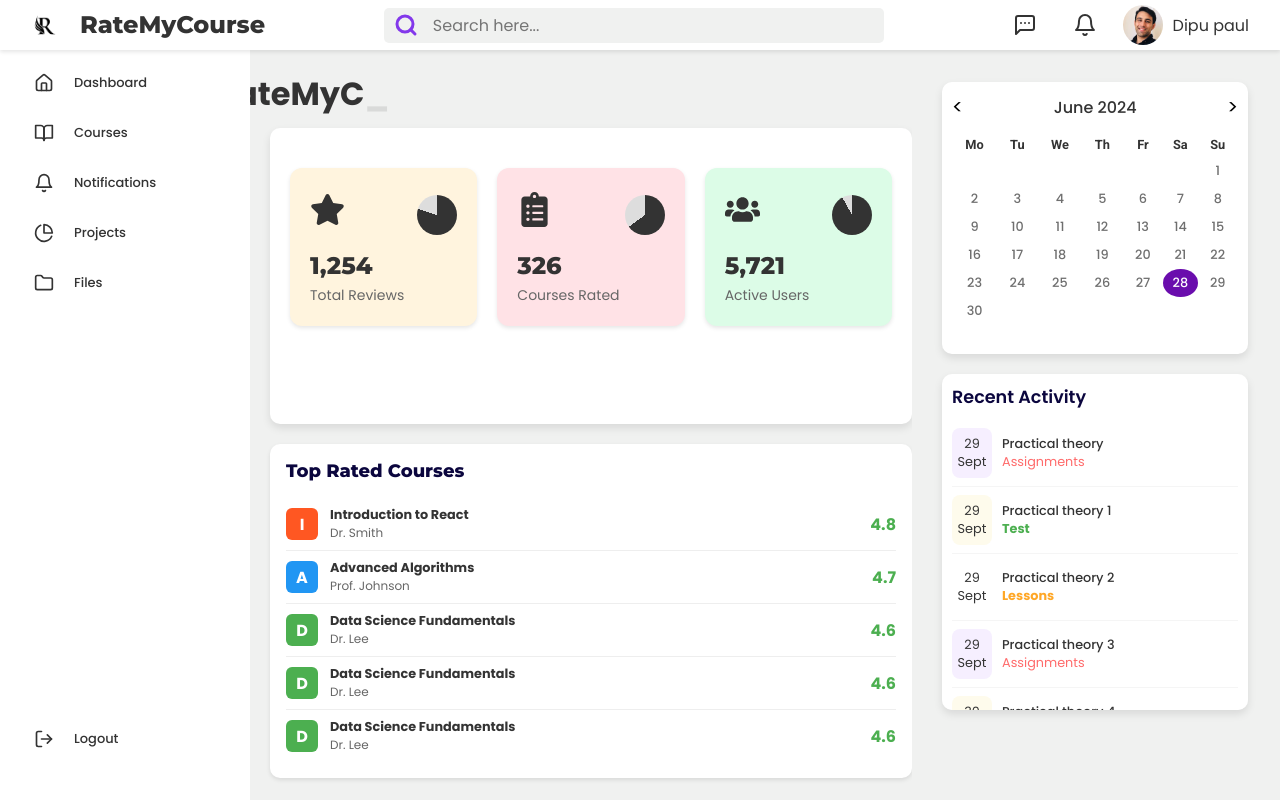
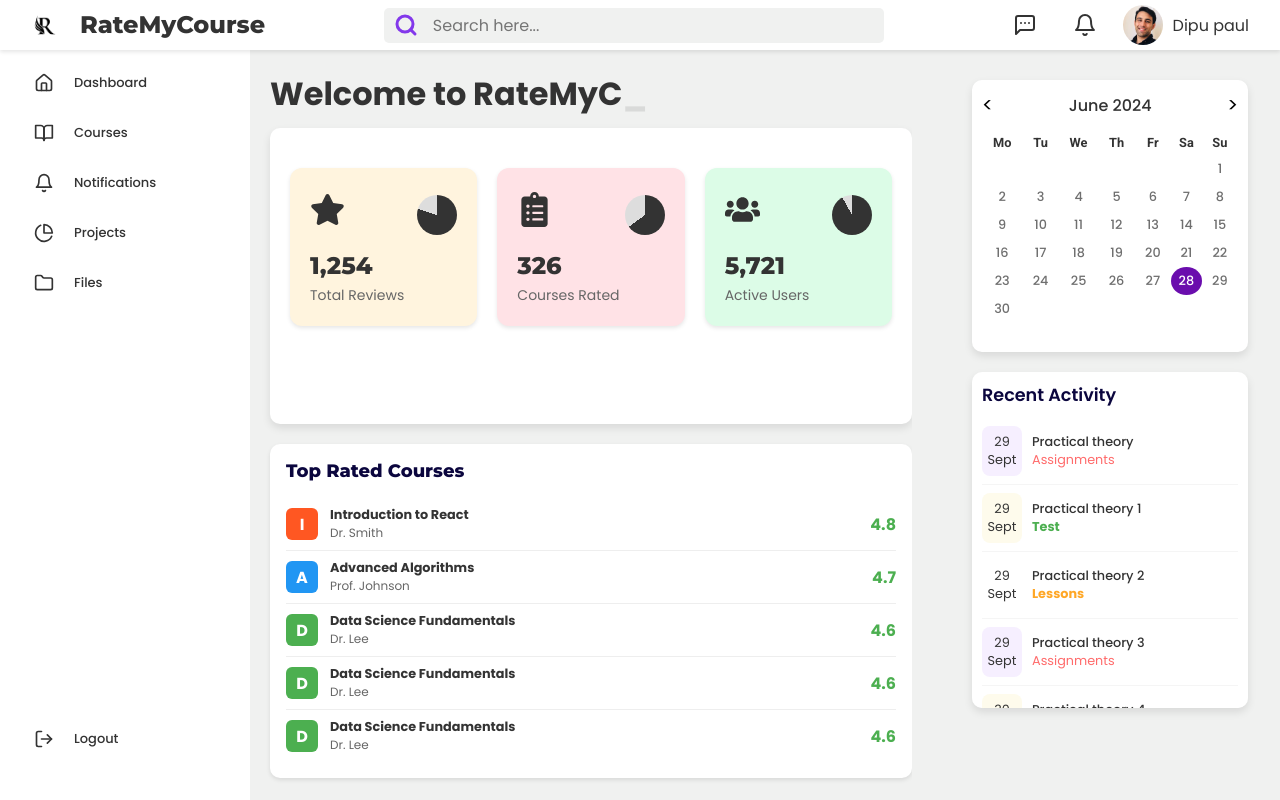
Before and after one commit to aditya19lohia/course_project, a React (Create React App) app in the folder client/: page /home in a window 1280 px wide. Built offline with nearby package versions, Linux system fonts and the light colour scheme.

Commit message:
recitifies right column padding

```diff
--- a/client/src/components/DynamicGreeting/DynamicGreeting.css
+++ b/client/src/components/DynamicGreeting/DynamicGreeting.css
@@ -5,7 +5,7 @@
 .title-text {
   font-family: 'Roboto',sans-serif;
   font-weight: normal;
-  width: 900px;
+  width: 100%;
   font-size: 1rem;
   color: var(--text-color);
   text-align: left;
--- a/client/src/index.css
+++ b/client/src/index.css
@@ -32,6 +32,9 @@ p, span, a, li, input, button {
 
 
 :root {
+  --sidebar-width: 15rem; /* Adjust the sidebar width as needed */
+  --topbar-height: 3rem; /* Adjust the top bar height as needed */
+  --right-column-width: 24%; /* Adjust the right column width as needed */
   --body-color: #f0f1f0;
   --sidebar-color: #FFFFFF;
   --primary-color: #8338eb;
--- a/client/src/pages/Home.css
+++ b/client/src/pages/Home.css
@@ -25,12 +25,14 @@
 }
 
 .right-column {
+
   flex: 1;
   position: relative;
   position: fixed;
   right: 10px;
-  width: 350px;
-  height: 100vh;
-  top: 50px;             /* Adjust to make space for the TopBar */
+  width: 25%;
+  height: 100%;
+  padding-bottom:2rem;
+  top: 3rem;             /* Adjust to make space for the TopBar */
   margin-left: auto;
 }
```
